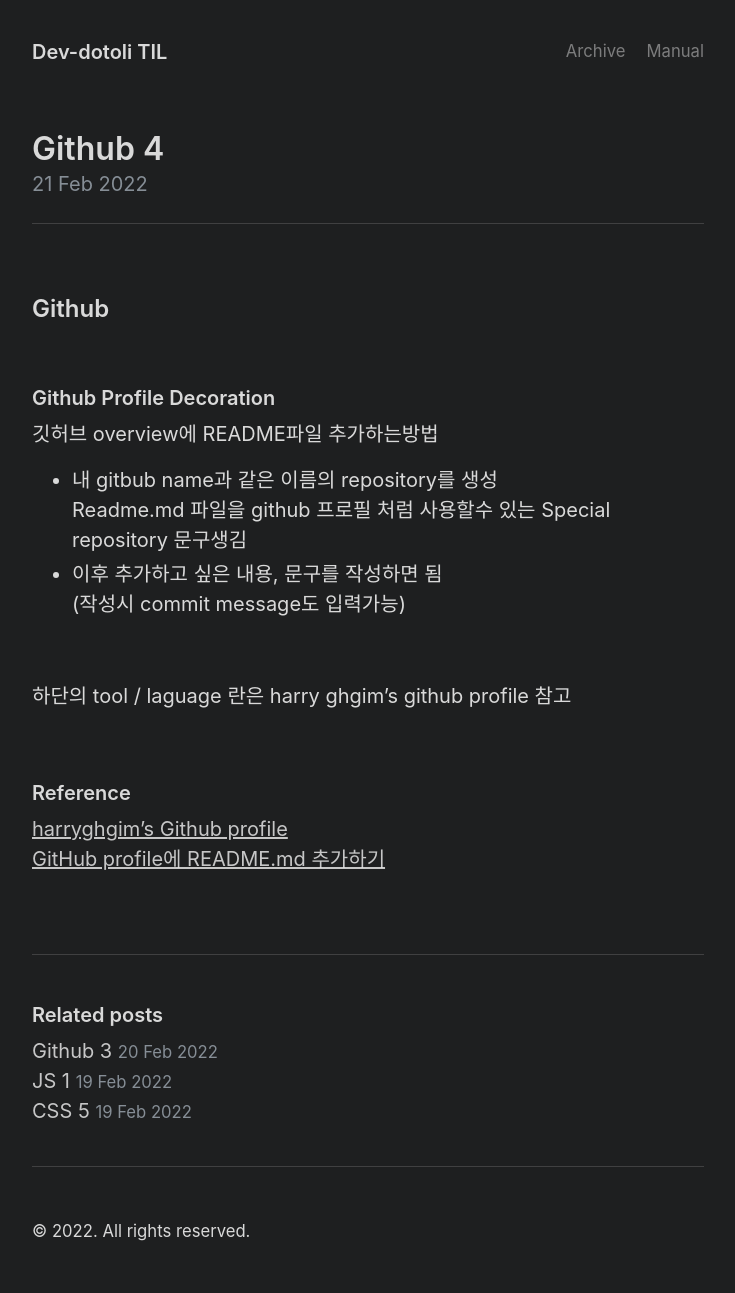
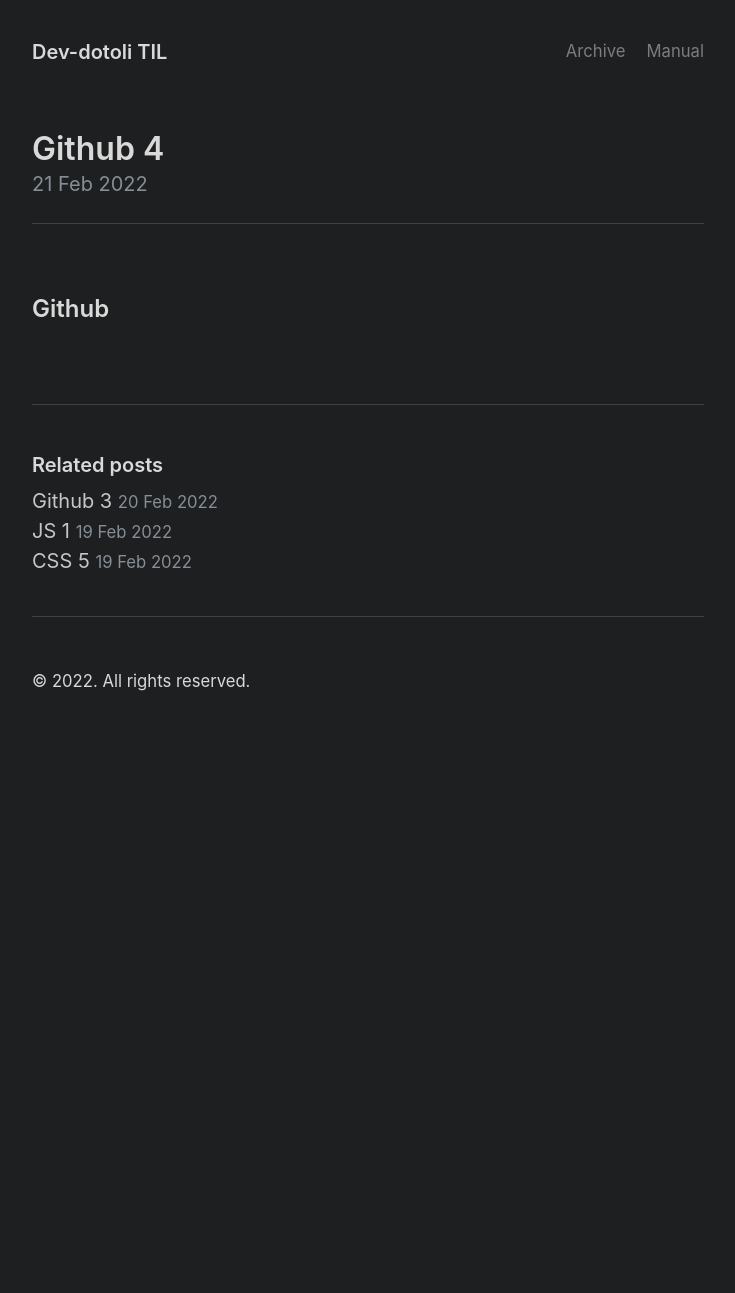
Before and after one commit to Dev-Dotoli/dev-dotoli.github.com, a Jekyll site: the page built from _posts/2022-02-21-Github-4.md, in a window 1280 px wide. Shown: the whole page, without its empty margins (272-1007 px from the left). Built offline with Jekyll 4.4.1, drawn with Linux system fonts in a browser that asks for light colours; after the commit the page ends 900 px from its top, so only the background shows below that.

Commit message:
Docs: test

```diff
--- a/_posts/2022-02-21-Github-4.md
+++ b/_posts/2022-02-21-Github-4.md
@@ -8,25 +8,3 @@ title: Github 4
 <br>
 
 ## Github
-
-<br>
-
-### Github Profile Decoration
-
-깃허브 overview에 README파일 추가하는방법
-
-- 내 gitbub name과 같은 이름의 repository를 생성<br>
-  Readme.md 파일을 github 프로필 처럼 사용할수 있는 Special repository 문구생김
-- 이후 추가하고 싶은 내용, 문구를 작성하면 됨<br>
-  (작성시 commit message도 입력가능)
-
-<br>
-
-하단의 tool / laguage 란은 harry ghgim's github profile 참고<br>
-
-<br>
-
-### Reference
-
-[harryghgim's Github profile](https://github.com/harryghgim)<br>
-[GitHub profile에 README.md 추가하기](https://tngusmiso.tistory.com/23)<br>
```
